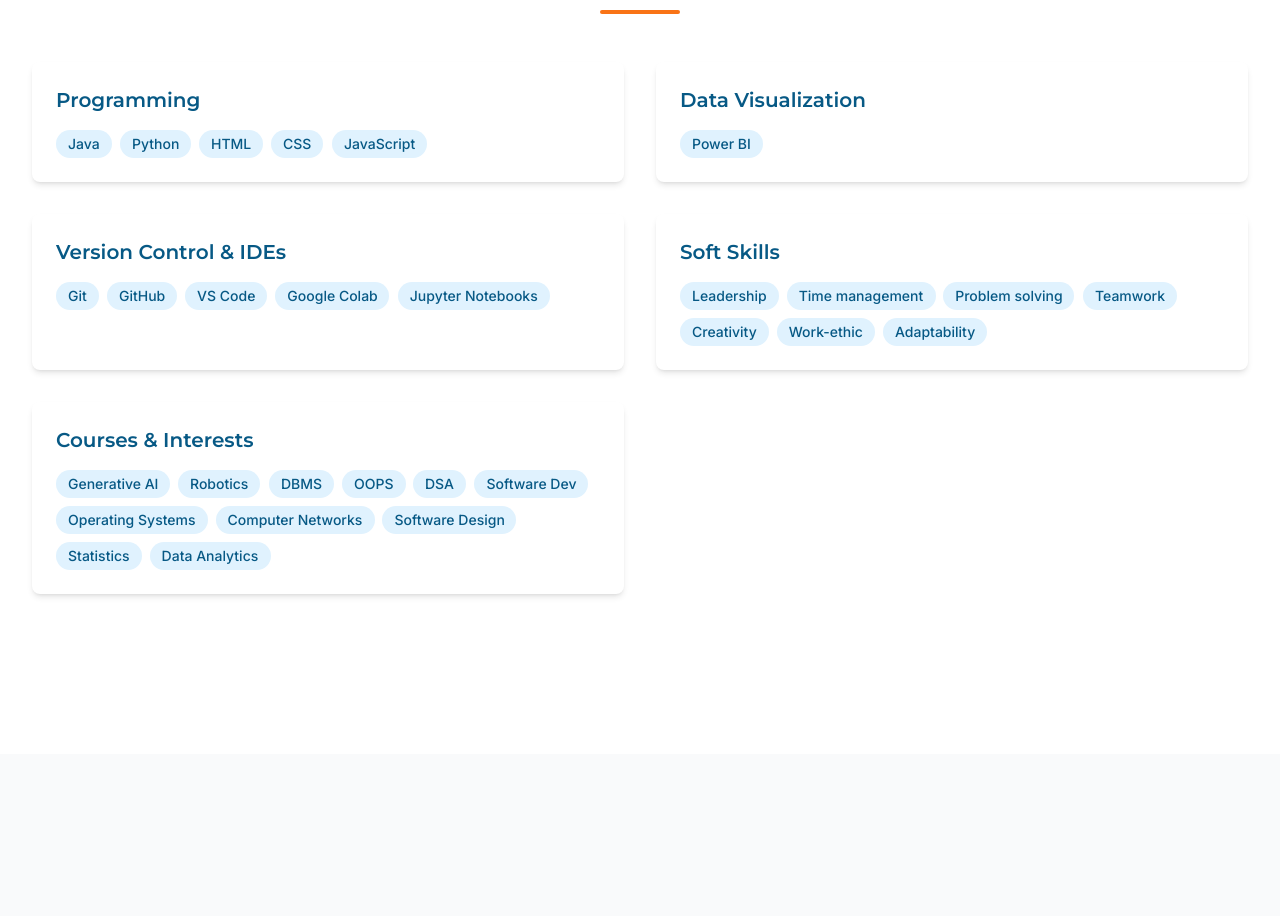
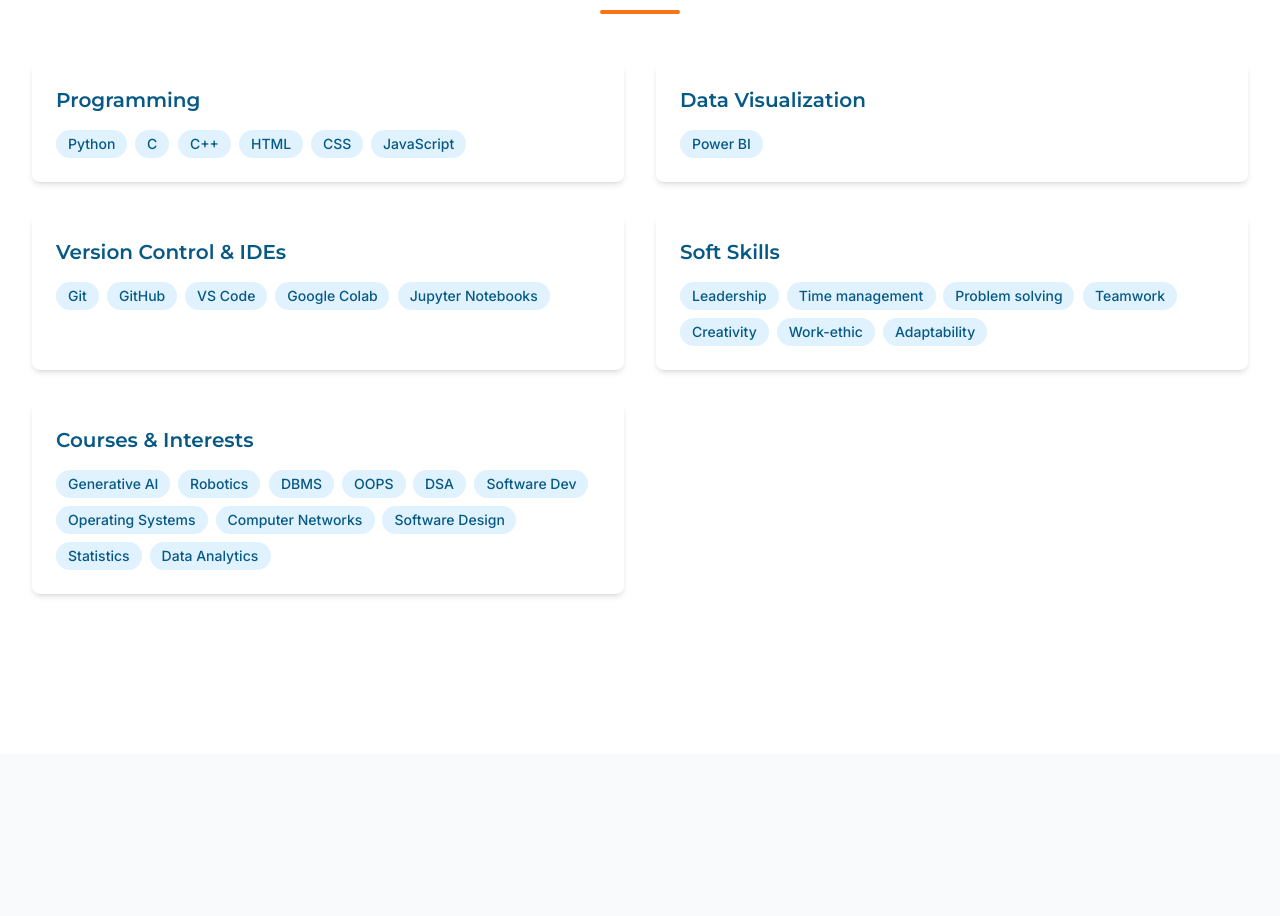
Before and after one commit to Omkar825/portfolio, a React (Vite) app: page / in a window 1280 px wide. Shown: the part 2662-3578 px from the top of the page. Built offline with nearby package versions, Linux system fonts and the light colour scheme.

Commit message:
Update Skills.tsx

```diff
--- a/src/sections/Skills.tsx
+++ b/src/sections/Skills.tsx
@@ -11,7 +11,7 @@ const skillsData: SkillCategory[] = [
   {
     id: "programming",
     title: "Programming",
-    skills: ["Java", "Python", "HTML", "CSS", "JavaScript"]
+    skills: ["Python", "C", "C++", "HTML", "CSS", "JavaScript"]
   },
   {
     id: "data",
```
